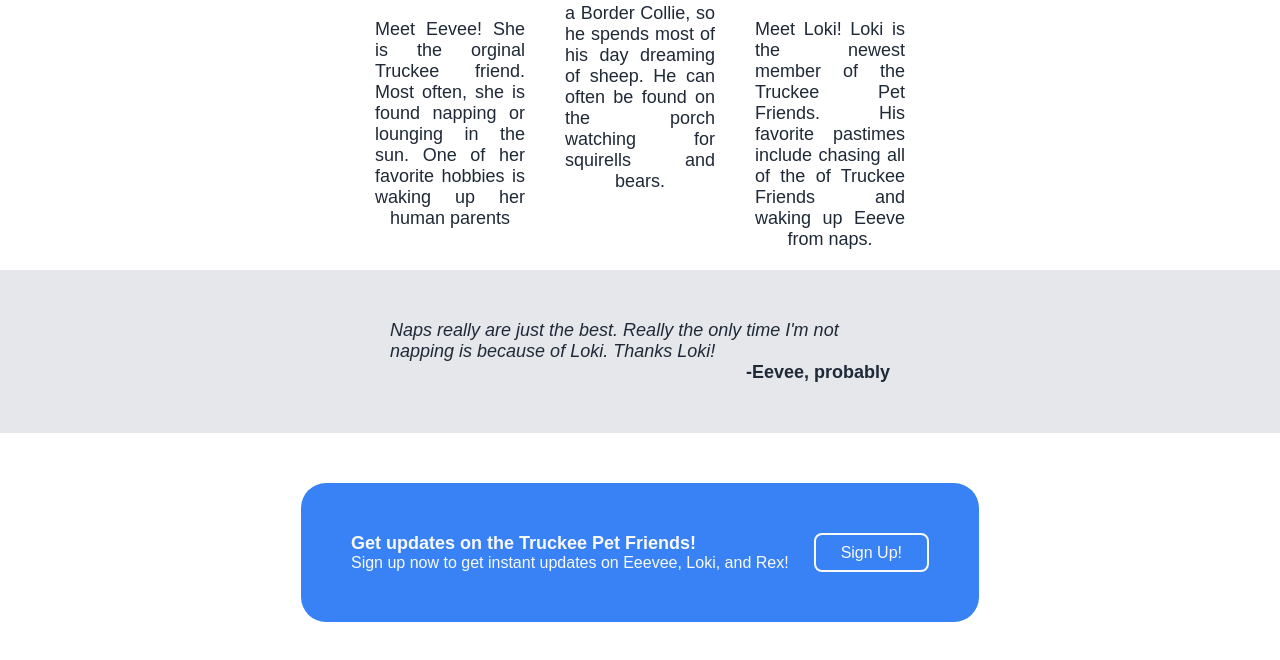
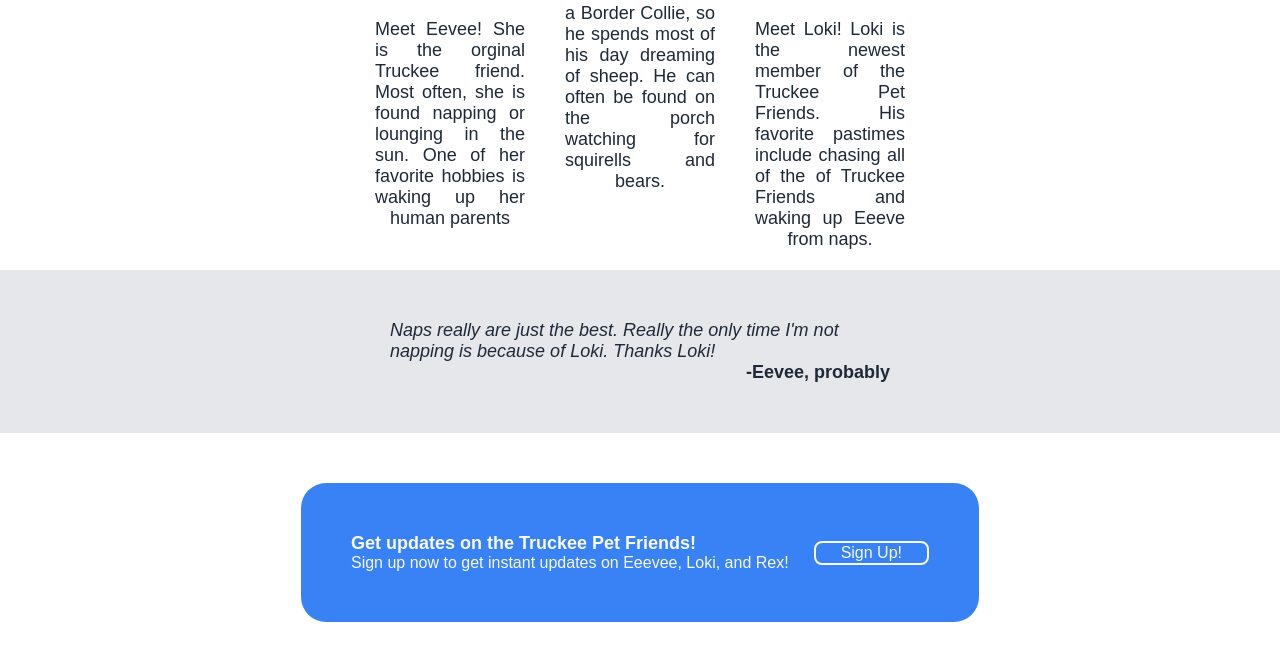
Before and after one commit to unbeatenfiddle/pet-friends, a plain HTML site: page index.html in a window 1280 px wide. Shown: the part 628-1288 px from the top of the page. Drawn offline with Linux system fonts and the light colour scheme.

Commit message:
quick fix on button formatting issue

```diff
--- a/style.css
+++ b/style.css
@@ -188,7 +188,9 @@ button {
     color: #f9faf8;
     background-color: #3882f6;
     border: 2px solid;
+    max-height: 75px;
     font-size: 16px;
+    align-self: center;
     padding-left: 25px;
     padding-right: 25px;
 
```
